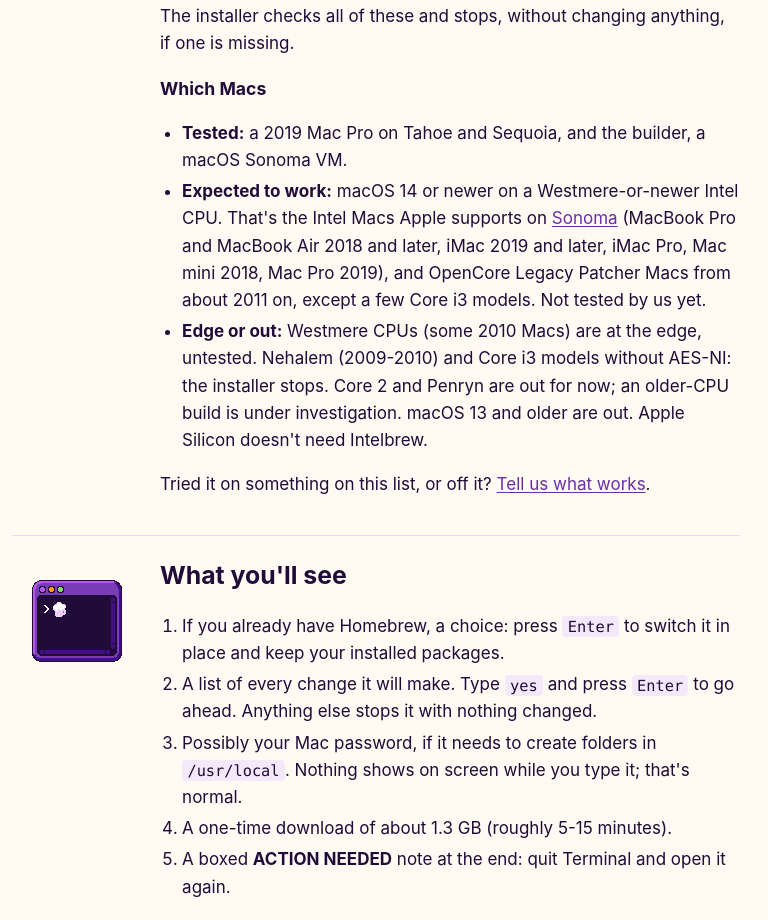
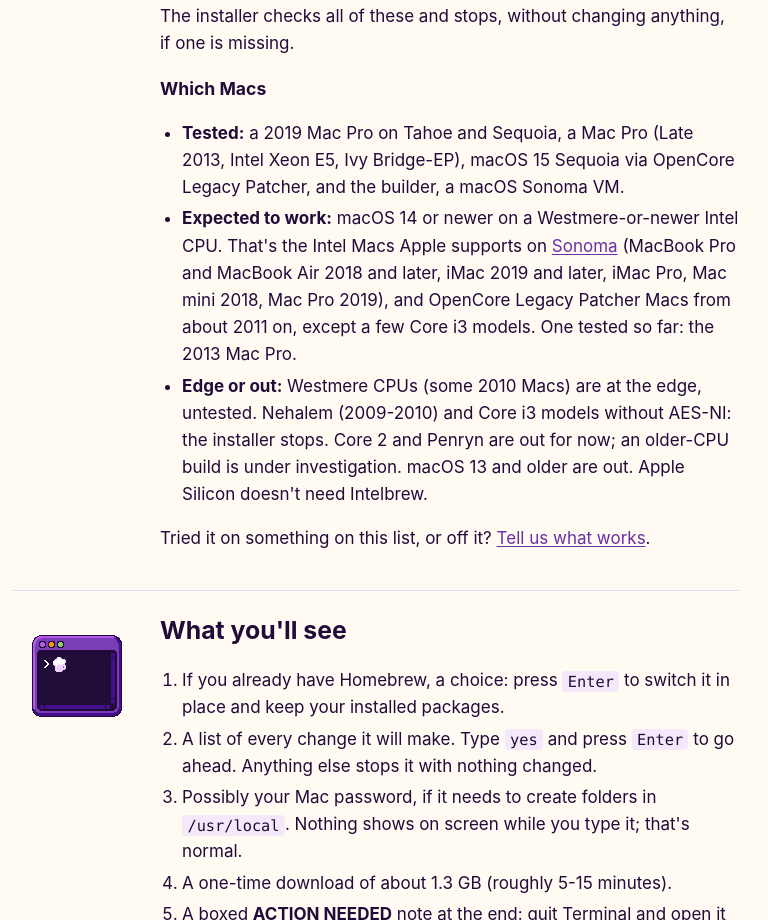
Before and after one commit to d4rkwyng/intelbrew-site, a website: page public/index.html in a window 1280 px wide. Shown: the part 1080-2000 px from the top of the page, without its empty margins (264-1032 px from the left). Drawn offline with Linux system fonts and the light colour scheme.

Commit message:
Which Macs: 2013 Mac Pro (OCLP) tested
Co-Authored-By: Claude Opus 5.5 <noreply@anthropic.com>

```diff
--- a/public/index.html
+++ b/public/index.html
@@ -59,8 +59,8 @@
     <p>The installer checks all of these and stops, without changing anything, if one is missing.</p>
     <h3 id="h-which-macs">Which Macs</h3>
     <ul>
-      <li><strong>Tested:</strong> a 2019 Mac Pro on Tahoe and Sequoia, and the builder, a macOS Sonoma VM.</li>
-      <li><strong>Expected to work:</strong> macOS 14 or newer on a Westmere-or-newer Intel CPU. That's the Intel Macs Apple supports on <a href="https://support.apple.com/en-us/105113">Sonoma</a> (MacBook Pro and MacBook Air 2018 and later, iMac 2019 and later, iMac Pro, Mac mini 2018, Mac Pro 2019), and OpenCore Legacy Patcher Macs from about 2011 on, except a few Core i3 models. Not tested by us yet.</li>
+      <li><strong>Tested:</strong> a 2019 Mac Pro on Tahoe and Sequoia, a Mac Pro (Late 2013, Intel Xeon E5, Ivy Bridge-EP), macOS 15 Sequoia via OpenCore Legacy Patcher, and the builder, a macOS Sonoma VM.</li>
+      <li><strong>Expected to work:</strong> macOS 14 or newer on a Westmere-or-newer Intel CPU. That's the Intel Macs Apple supports on <a href="https://support.apple.com/en-us/105113">Sonoma</a> (MacBook Pro and MacBook Air 2018 and later, iMac 2019 and later, iMac Pro, Mac mini 2018, Mac Pro 2019), and OpenCore Legacy Patcher Macs from about 2011 on, except a few Core i3 models. One tested so far: the 2013 Mac Pro.</li>
       <li><strong>Edge or out:</strong> Westmere CPUs (some 2010 Macs) are at the edge, untested. Nehalem (2009-2010) and Core i3 models without AES-NI: the installer stops. Core 2 and Penryn are out for now; an older-CPU build is under investigation. macOS 13 and older are out. Apple Silicon doesn't need Intelbrew.</li>
     </ul>
     <p>Tried it on something on this list, or off it? <a href="https://github.com/d4rkwyng/intelbrew/issues">Tell us what works</a>.</p>
```
